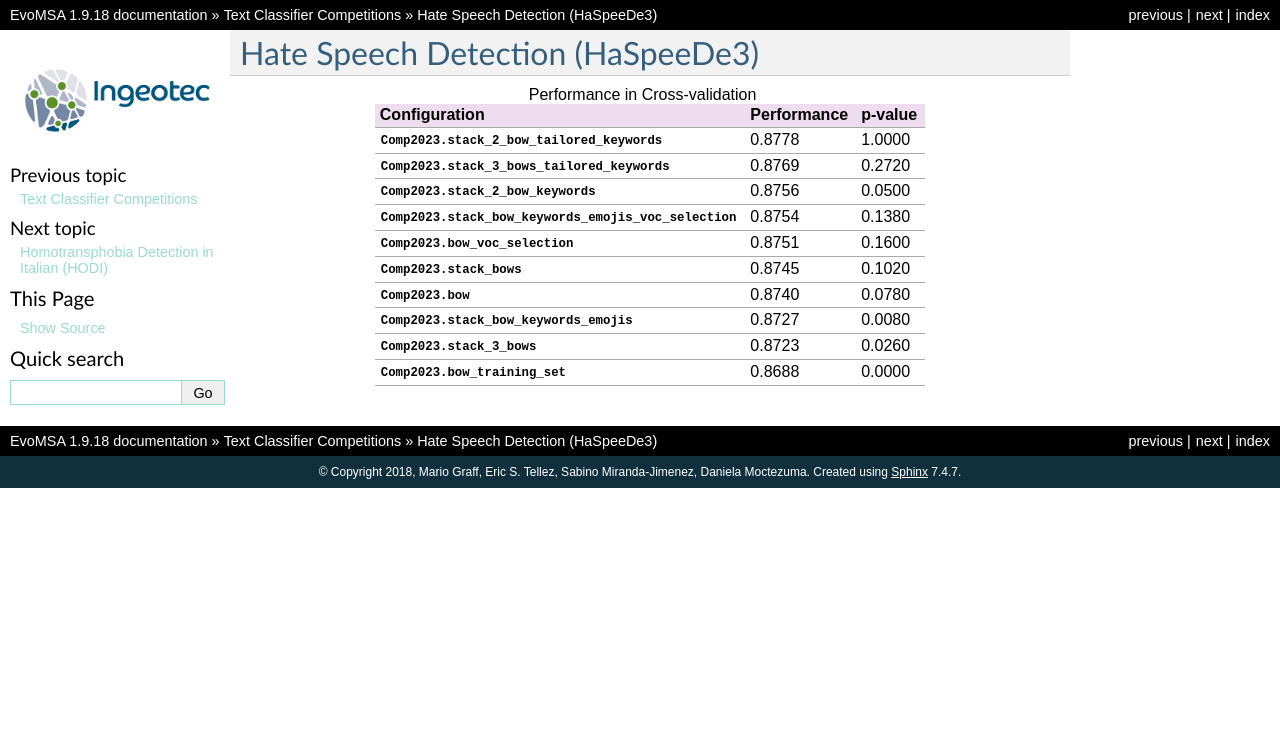
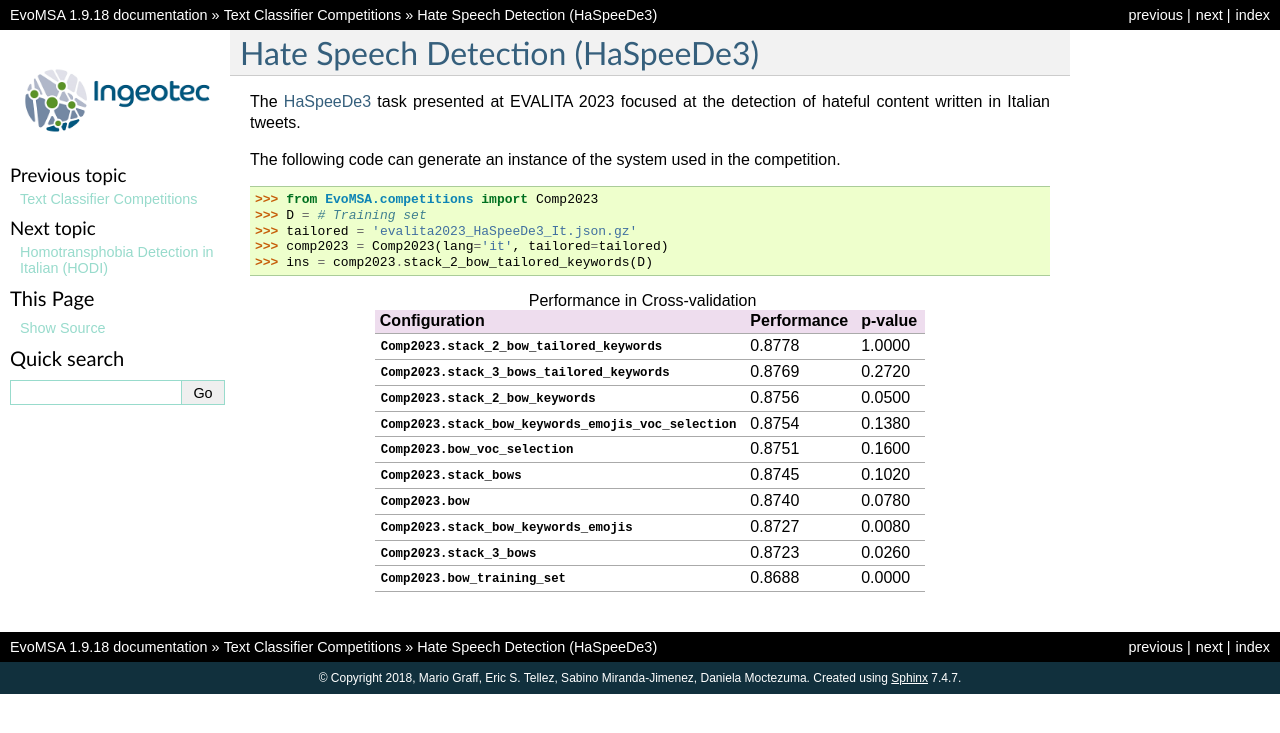
Before and after one commit to INGEOTEC/EvoMSA, a Sphinx documentation site: the page built from docs/source/haspeede.rst, in a window 1280 px wide. Shown: the top 733 px of the page. Built offline with Sphinx 7.4.7, drawn with Linux system fonts in a browser that asks for light colours.

Commit message:
Comp Desc

```diff
--- a/docs/source/acti.rst
+++ b/docs/source/acti.rst
@@ -2,6 +2,9 @@
 
 `Automatic Conspiracy Theory Identification (ACTI) <https://russogiuseppe.github.io/ACTI>`_
 ^^^^^^^^^^^^^^^^^^^^^^^^^^^^^^^^^^^^^^^^^^^^^^^^^^^^^^^^^^^^^^^^^^^^^^^^^^^^^^^^^^^^^^^^^^^^^^
+
+
+`The ACTI <https://ceur-ws.org/Vol-3473/paper36.pdf>`_ task presented at EVALITA 2023 focused on the automatic identification of conspiracy theories.
 
 .. list-table:: Performance in Cross-validation
     :header-rows: 1
--- a/docs/source/haspeede.rst
+++ b/docs/source/haspeede.rst
@@ -1,8 +1,23 @@
 .. _haspeede:
 
 ========================================================================================================
-`Hate Speech Detection (HaSpeeDe3) <http://www.di.unito.it/~tutreeb/haspeede-evalita23/index.html>`_
+`Hate Speech Detection (HaSpeeDe3) <https://ceur-ws.org/Vol-3473/paper22.pdf>`_
 ========================================================================================================
+
+
+The `HaSpeeDe3 <https://ceur-ws.org/Vol-3473/paper22.pdf>`_ task presented at EVALITA 2023 focused at the detection of hateful content written in Italian tweets.
+
+
+The following code can generate an instance of the system used in the competition.
+
+.. code-block:: python
+
+  >>> from EvoMSA.competitions import Comp2023
+  >>> D = # Training set
+  >>> tailored = 'evalita2023_HaSpeeDe3_It.json.gz'
+  >>> comp2023 = Comp2023(lang='it', tailored=tailored)
+  >>> ins = comp2023.stack_2_bow_tailored_keywords(D)
+
 
 .. list-table:: Performance in Cross-validation
     :header-rows: 1
--- a/docs/source/hodi.rst
+++ b/docs/source/hodi.rst
@@ -1,7 +1,10 @@
 .. _hodi:
 
+========================================================================================================
 `Homotransphobia Detection in Italian (HODI) <https://hodi-evalita.github.io>`_
-^^^^^^^^^^^^^^^^^^^^^^^^^^^^^^^^^^^^^^^^^^^^^^^^^^^^^^^^^^^^^^^^^^^^^^^^^^^^^^^^^
+========================================================================================================
+
+`The HODI <https://ceur-ws.org/Vol-3473/paper26.pdf>`_ task presented at EVALITA 2023 focused on the detection of homotransphobia in Italian tweets.
 
 .. list-table:: Performance in Cross-validation
     :header-rows: 1
```
Also changed, not shown: docs/source/competition.rst (+4 -4 lines).
